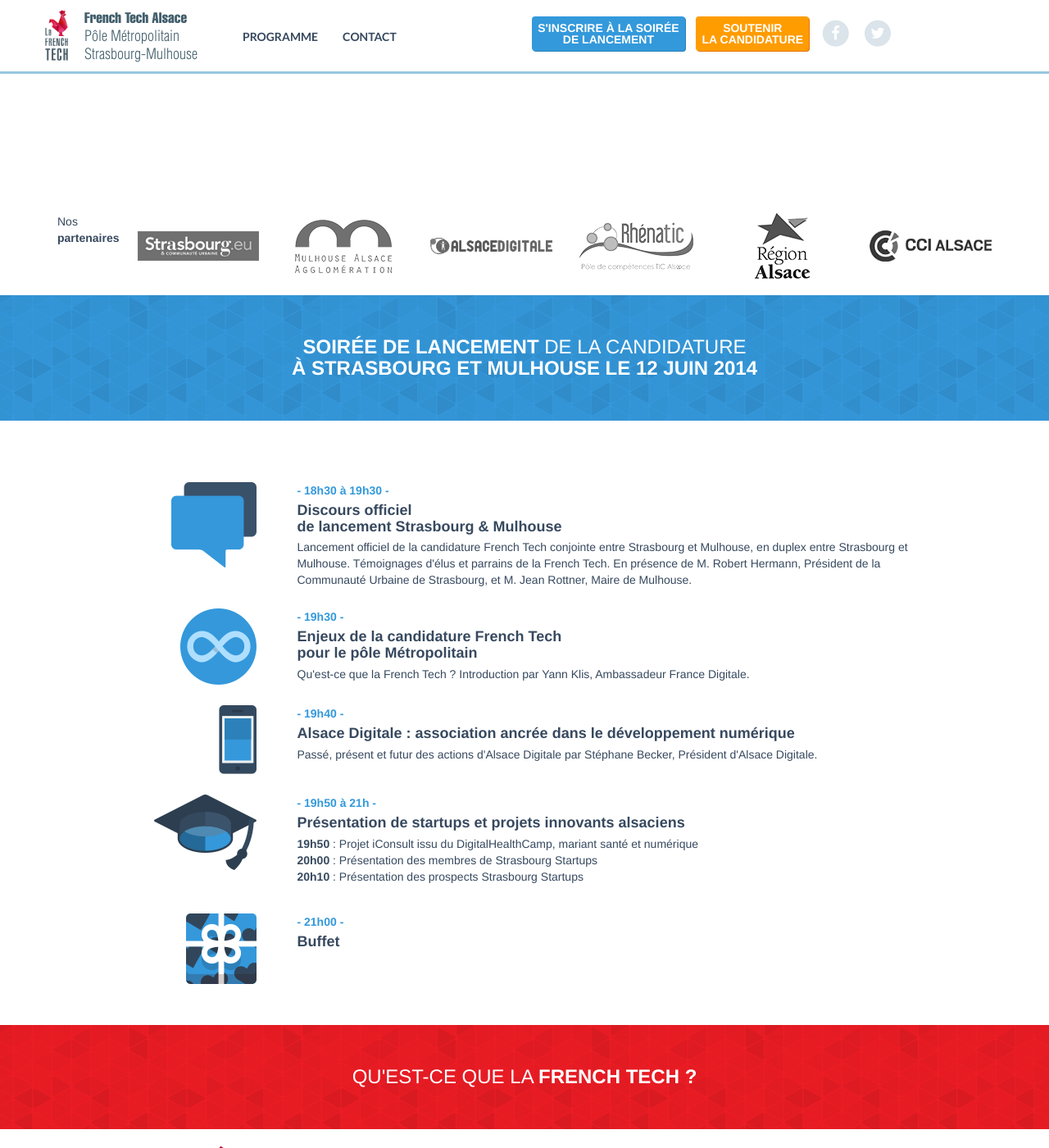
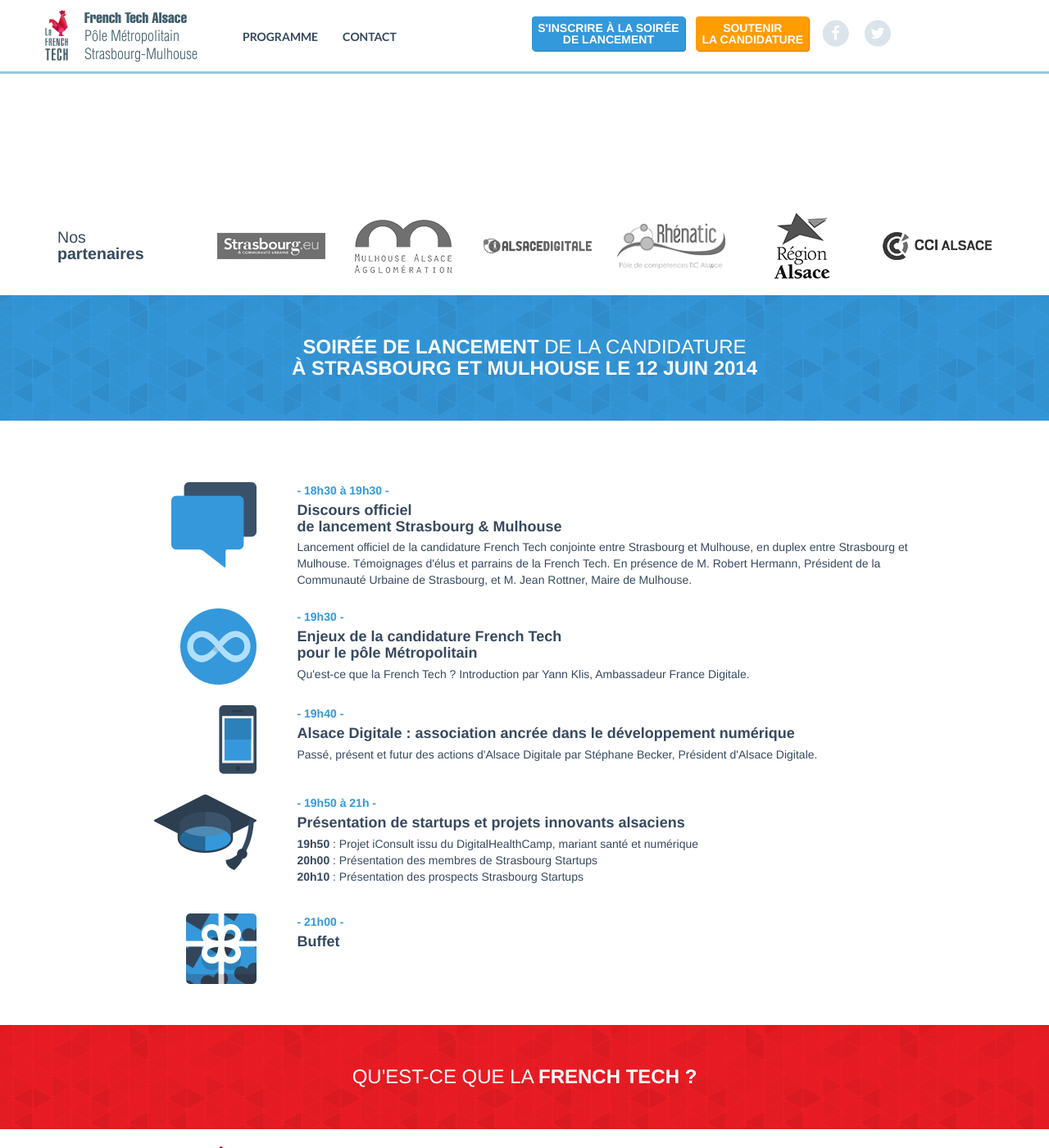
Before and after one commit to AlsaceDigitale/lancement-frenchtechalsace, a Jekyll site: the page built from index.html, in a window 1280 px wide and 1400 px high, scrolled down 399 px. Shown: the whole window at 82% size. Built offline with Jekyll 4.4.1, drawn with Linux system fonts in a browser that asks for light colours; nearby versions of some CDN libraries.

Commit message:
better sizing

```diff
--- a/css/main.css
+++ b/css/main.css
@@ -274,6 +274,10 @@
 
 section.partenaires {
   padding: 20px 0; }
+  section.partenaires .title {
+    font-size: 140%;
+    line-height: 1;
+    margin-top: 20px; }
 
 section.lancement {
   background: #3399db url("/img/motif-bleu.png") repeat; }
--- a/css/main.sass
+++ b/css/main.sass
@@ -315,6 +315,10 @@
 
 section.partenaires
   padding: 20px 0
+  .title
+    font-size: 140%
+    line-height: 1
+    margin-top: 20px
 
 section.lancement
   background: $light-blue url("/img/motif-bleu.png") repeat
--- a/index.html
+++ b/index.html
@@ -126,12 +126,12 @@
     <section class="partenaires">
       <div class="container">
         <div class="row">
-          <div class="col-xs-12 col-md-1 title">
+          <div class="col-xs-12 col-md-2 title">
             Nos
             <br/>
             <strong>partenaires</strong>
           </div>
-          <div class="col-xs-12 col-md-11">
+          <div class="col-xs-12 col-md-10">
             <div class="row">
               {% for partenaire in site.partenaires %}
                 <div class="col-xs-4 col-md-2">
```
